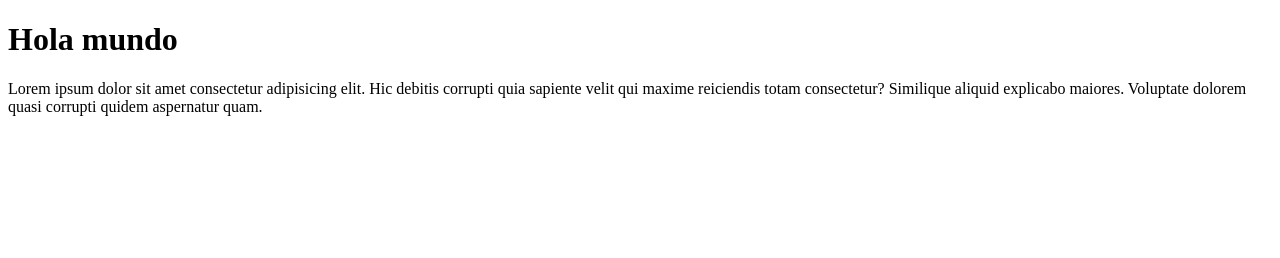
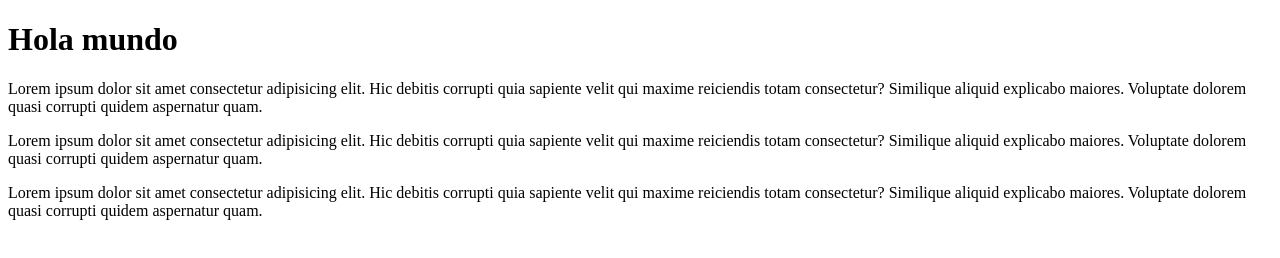
Before and after one commit to CuauSuarez/GitCourseWeb, a plain HTML site: page index.html in a window 1280 px wide. Drawn offline with Linux system fonts and the light colour scheme.

Commit message:
Se anadieron más párrafos y se anadió texto al readme

```diff
--- a/index.html
+++ b/index.html
@@ -10,6 +10,8 @@
 	<h1>Hola mundo</h1>
 
 	<p>Lorem ipsum dolor sit amet consectetur adipisicing elit. Hic debitis corrupti quia sapiente velit qui maxime reiciendis totam consectetur? Similique aliquid explicabo maiores. Voluptate dolorem quasi corrupti quidem aspernatur quam.</p>
+	<p>Lorem ipsum dolor sit amet consectetur adipisicing elit. Hic debitis corrupti quia sapiente velit qui maxime reiciendis totam consectetur? Similique aliquid explicabo maiores. Voluptate dolorem quasi corrupti quidem aspernatur quam.</p>
+	<p>Lorem ipsum dolor sit amet consectetur adipisicing elit. Hic debitis corrupti quia sapiente velit qui maxime reiciendis totam consectetur? Similique aliquid explicabo maiores. Voluptate dolorem quasi corrupti quidem aspernatur quam.</p>
 
 </body>
 </html>
```
Also changed, not shown: 1 other file.
